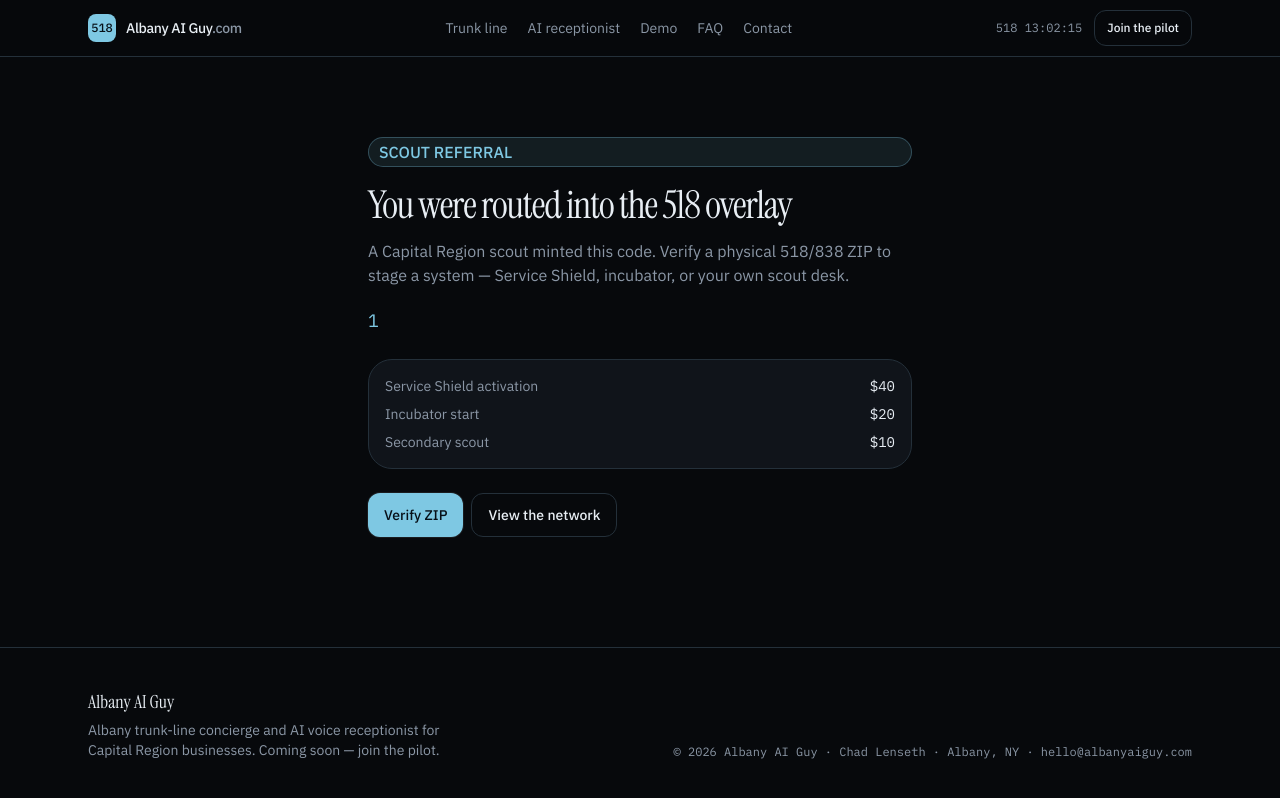
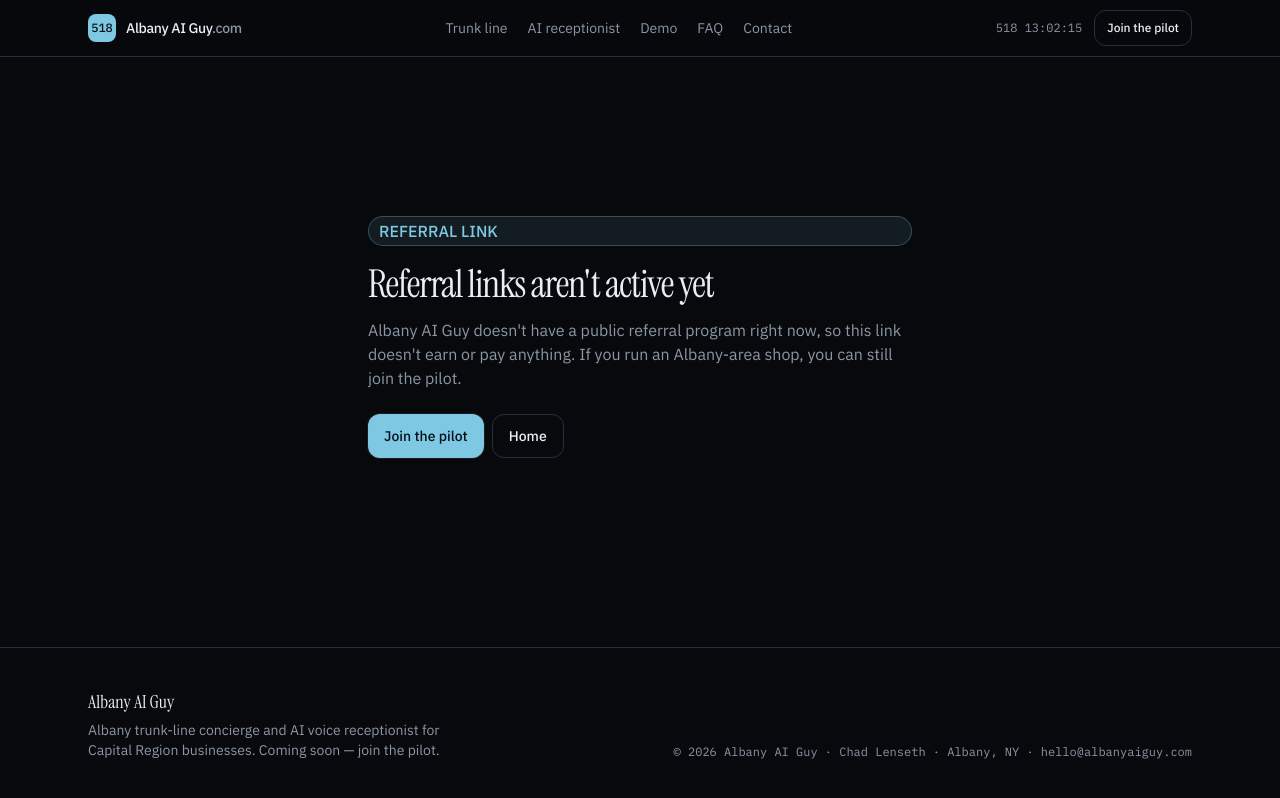
Before and after one commit to SoSo-Infinite/AlbanyAiGuy, a Next.js app: page /s/1 in a window 1280 px wide. Built offline with nearby package versions, Linux system fonts and the light colour scheme.

Commit message:
Content: retire legacy scout copy — /s/[code] no longer shows bounty amounts, /console locked state links home, contact placeholder matches the site

```diff
--- a/src/app/s/[code]/page.tsx
+++ b/src/app/s/[code]/page.tsx
@@ -2,52 +2,34 @@ import type { Metadata } from "next";
 import Link from "next/link";
 import { Badge } from "@/components/ui/badge";
 import { Button } from "@/components/ui/button";
-import { BOUNTIES } from "@/lib/playbooks";
 
 export const metadata: Metadata = {
   title: "Referral link",
   robots: { index: false, follow: false },
 };
 
-export default async function ScoutInvite({
-  params,
-}: {
-  params: Promise<{ code: string }>;
-}) {
-  const { code } = await params;
-  const display =
-    code
-      .toUpperCase()
-      .replace(/[^A-Z0-9-]/g, "")
-      .slice(0, 24) || "518-SCOUT";
-
+/**
+ * Old scout/referral links land here. The referral program is private and not
+ * paying out, so this page makes no offer and shows no amounts.
+ */
+export default function ReferralLinkPage() {
   return (
     <main className="mx-auto flex min-h-[70dvh] max-w-xl flex-col justify-center px-4 py-16">
-      <Badge>Scout referral</Badge>
+      <Badge>Referral link</Badge>
       <h1 className="mt-4 font-display text-headline">
-        You were routed into the 518 overlay
+        Referral links aren&apos;t active yet
       </h1>
       <p className="mt-3 text-muted-foreground">
-        A Capital Region scout minted this code. Verify a physical 518/838 ZIP
-        to stage a system — Service Shield, incubator, or your own scout desk.
+        Albany AI Guy doesn&apos;t have a public referral program right now, so
+        this link doesn&apos;t earn or pay anything. If you run an Albany-area
+        shop, you can still join the pilot.
       </p>
-      <p className="mt-5 font-mono text-lg tracking-wide text-primary">
-        {display}
-      </p>
-      <ul className="mt-6 space-y-2 rounded-xl border border-border bg-card p-4">
-        {BOUNTIES.map((b) => (
-          <li key={b.label} className="flex justify-between text-sm">
-            <span className="text-muted-foreground">{b.label}</span>
-            <span className="font-mono tabular-nums">{b.amount}</span>
-          </li>
-        ))}
-      </ul>
       <div className="mt-6 flex flex-wrap gap-2">
         <Button asChild>
-          <Link href="/#gate">Verify ZIP</Link>
+          <Link href="/#pilot">Join the pilot</Link>
         </Button>
         <Button asChild variant="outline">
-          <Link href="/">View the network</Link>
+          <Link href="/">Home</Link>
         </Button>
       </div>
     </main>
--- a/src/components/console-view.tsx
+++ b/src/components/console-view.tsx
@@ -183,14 +183,14 @@ export function ConsoleLocked() {
         Console locked
       </p>
       <h1 className="mt-2 font-display text-headline">
-        No staging node on this device
+        This console isn&apos;t open to the public
       </h1>
       <p className="mt-3 text-muted-foreground">
-        The console only opens after a 518/838 ZIP clears the territory gate.
-        Verify from the network home, then come back.
+        It&apos;s a private staging tool. If you run a shop and want to join the
+        pilot, start from the home page.
       </p>
       <Button asChild className="mt-6 w-fit">
-        <Link href="/#gate">Verify ZIP</Link>
+        <Link href="/">Back to home</Link>
       </Button>
     </div>
   );
--- a/src/components/contact-form.tsx
+++ b/src/components/contact-form.tsx
@@ -125,7 +125,7 @@ export function ContactForm() {
           maxLength={800}
           value={message}
           onChange={(e) => setMessage(e.target.value)}
-          placeholder="What do you need staged — Service Shield, incubator, or scout desk?"
+          placeholder="The trunk line, an AI receptionist for your shop, or joining the pilot?"
         />
       </div>
 
```
